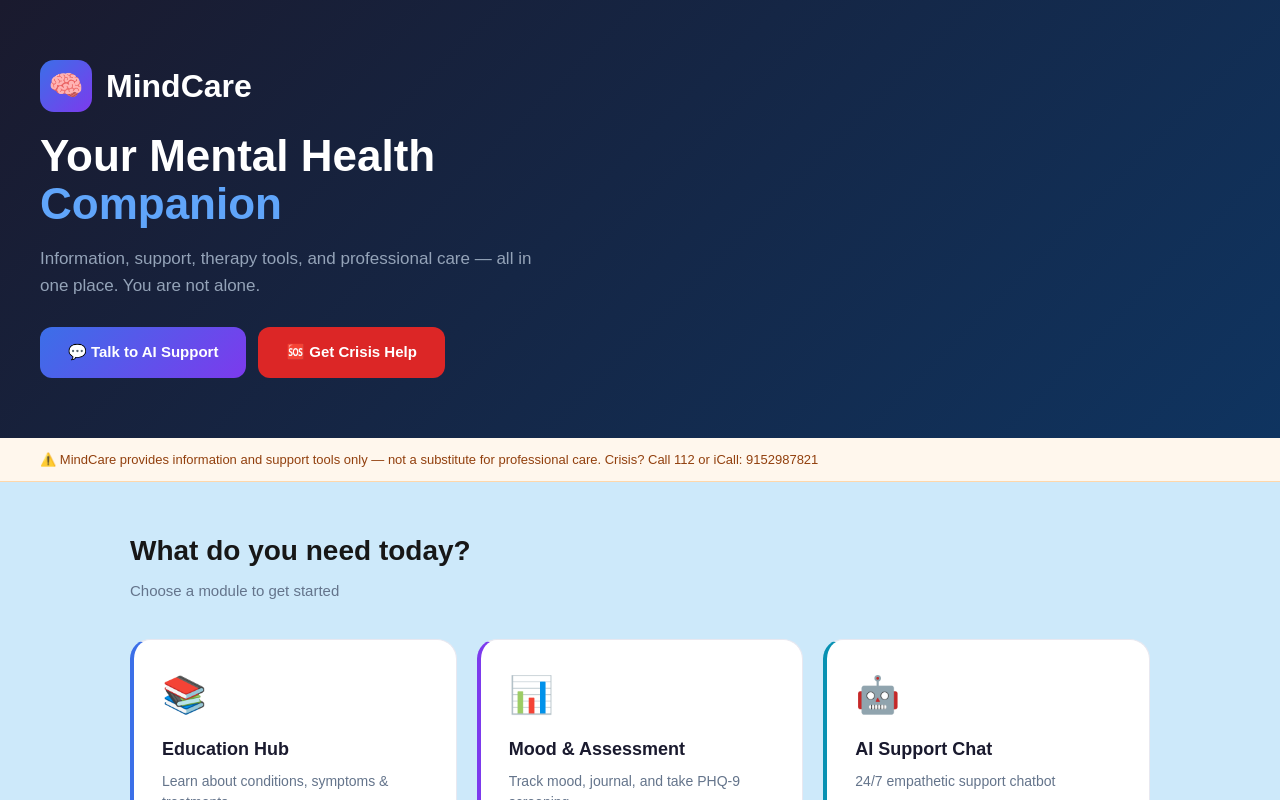
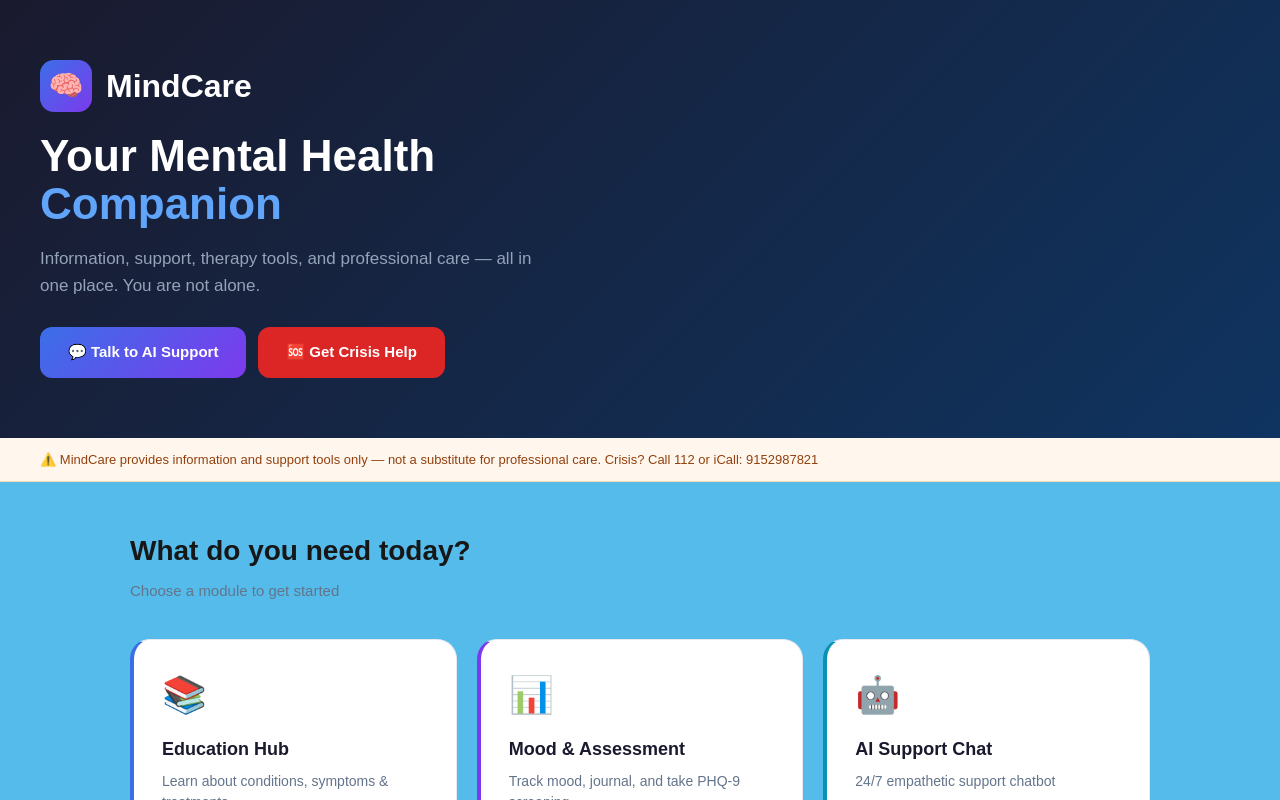
Before and after one commit to muskanbundela13/mindcare-web, a Next.js app: page / in a window 1280 px wide. Shown: the top 800 px of the page. Built offline with nearby package versions, Linux system fonts and the light colour scheme.

Commit message:
Update frontend color darkblue

```diff
--- a/app/page.tsx
+++ b/app/page.tsx
@@ -16,7 +16,7 @@ const MODULES = [
 
 export default function Home() {
   return (
-    <div style={{ fontFamily: "sans-serif", background: "#cde9fa", minHeight: "100vh" }}>
+    <div style={{ fontFamily: "sans-serif", background: "#54bbea", minHeight: "100vh" }}>
       <div style={{ background: "linear-gradient(135deg,#1A1A2E,#0F3460)", padding: "60px 40px", color: "#fff" }}>
         <div style={{ display: "flex", alignItems: "center", gap: 14, marginBottom: 20 }}>
           <div style={{ width: 52, height: 52, borderRadius: 14, background: "linear-gradient(135deg,#3B6FE8,#7C3AED)", display: "flex", alignItems: "center", justifyContent: "center", fontSize: 28 }}>🧠</div>
```
